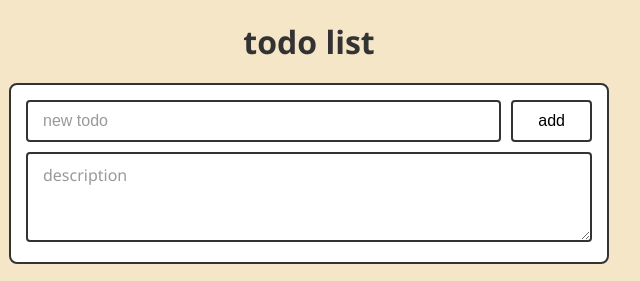
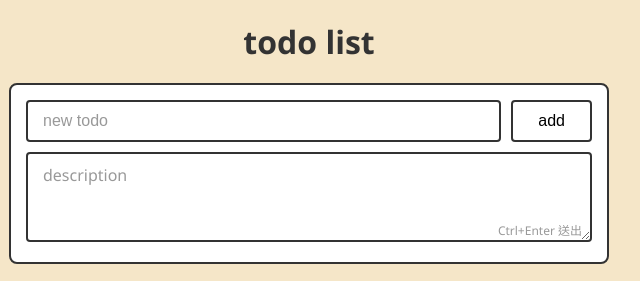
Before and after one commit to aibasil-ai/todo, a website: page index.html in a window 1280 px wide. Shown: the top 281 px of the page, 331-971 px from the left. Drawn offline with Linux system fonts and the light colour scheme.

Commit message:
加入 Ctrl+Enter 快捷鍵送出功能與提示文字

```diff
--- a/app.js
+++ b/app.js
@@ -44,6 +44,16 @@ function initApp() {
             addTodo();
         }
     });
+
+    // Ctrl+Enter 快捷鍵送出（在兩個輸入框都可以使用）
+    const handleCtrlEnter = (e) => {
+        if (e.ctrlKey && e.key === 'Enter') {
+            e.preventDefault();
+            addTodo();
+        }
+    };
+    todoInput.addEventListener('keydown', handleCtrlEnter);
+    descriptionInput.addEventListener('keydown', handleCtrlEnter);
 
     // 渲染初始列表
     renderTodos();
--- a/index.html
+++ b/index.html
@@ -1,5 +1,6 @@
 <!DOCTYPE html>
 <html lang="zh-TW">
+
 <head>
     <meta charset="UTF-8">
     <meta name="viewport" content="width=device-width, initial-scale=1.0">
@@ -7,6 +8,7 @@
     <title>Todo List</title>
     <link rel="stylesheet" href="style.css">
 </head>
+
 <body>
     <div class="app-container">
         <!-- 固定區域：標題和輸入框 -->
@@ -15,21 +17,15 @@
 
             <div class="input-section">
                 <div class="new-todo-row">
-                    <input
-                        type="text"
-                        id="todoInput"
-                        class="todo-input"
-                        placeholder="new todo"
-                    >
+                    <input type="text" id="todoInput" class="todo-input" placeholder="new todo">
                     <button id="addBtn" class="add-btn">add</button>
                 </div>
 
-                <textarea
-                    id="descriptionInput"
-                    class="description-input"
-                    placeholder="description"
-                    rows="3"
-                ></textarea>
+                <div class="description-wrapper">
+                    <textarea id="descriptionInput" class="description-input" placeholder="description"
+                        rows="3"></textarea>
+                    <span class="shortcut-hint">Ctrl+Enter 送出</span>
+                </div>
             </div>
         </header>
 
@@ -43,4 +39,5 @@
 
     <script src="app.js"></script>
 </body>
+
 </html>
--- a/style.css
+++ b/style.css
@@ -117,6 +117,21 @@ body {
 
 .description-input::placeholder {
     color: var(--placeholder-color);
+}
+
+/* ===== Description 區域包裝與快捷鍵提示 ===== */
+.description-wrapper {
+    position: relative;
+}
+
+.shortcut-hint {
+    position: absolute;
+    bottom: 8px;
+    right: 10px;
+    font-size: 0.75rem;
+    color: #999999;
+    pointer-events: none;
+    user-select: none;
 }
 
 /* ===== 可捲動區域：Todo 列表 ===== */
```
